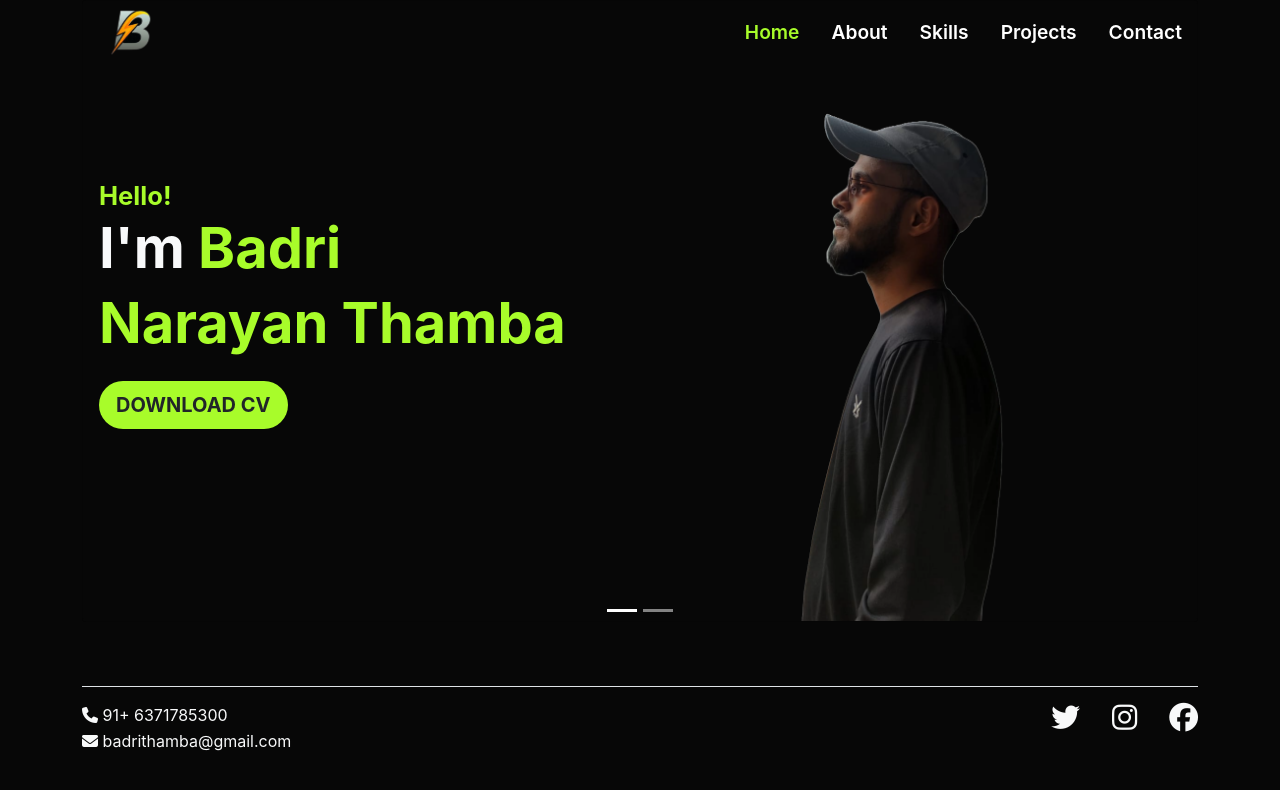
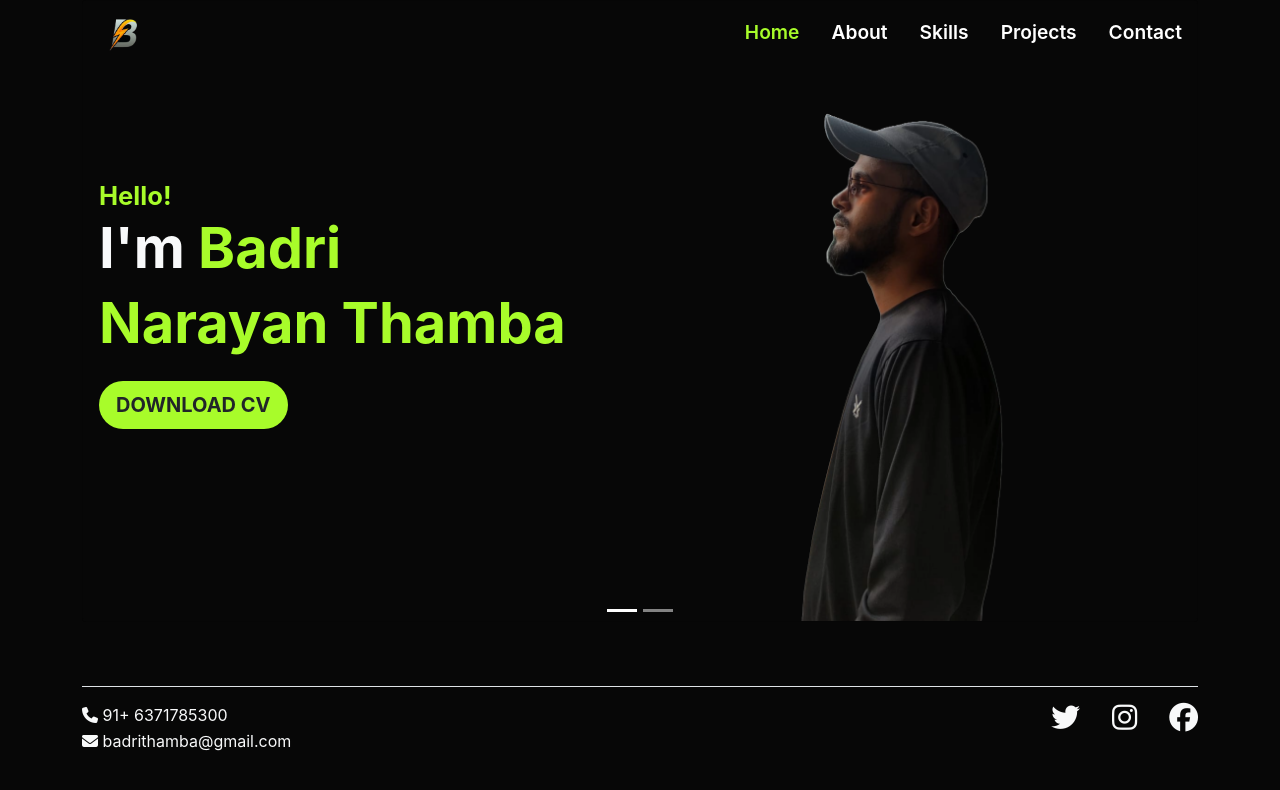
Before and after one commit to Badrinarayan2003/BadriVisualVault, a React (Create React App) app: page / in a window 1280 px wide. Shown: the top 790 px of the page. Built offline with nearby package versions, Linux system fonts and the light colour scheme.

Commit message:
adjust logo width

```diff
--- a/public/style.css
+++ b/public/style.css
@@ -16,7 +16,7 @@ body {
 }
 
 .nav-logo {
-    width: 3.1rem;
+    width: 2.2rem;
     height: 3rem;
     display: flex;
     justify-content: center;
```
